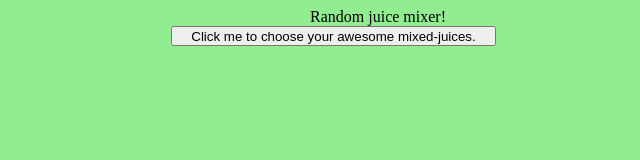
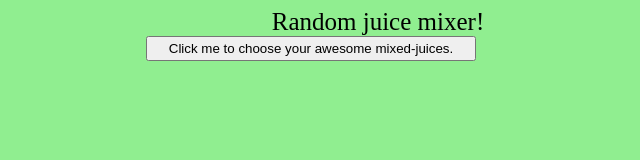
Before and after one commit to Koding22/array, a plain HTML site: page index.html in a window 1280 px wide. Shown: the whole page, without its empty margins (262-902 px from the left). Drawn offline with Linux system fonts and the light colour scheme.

Commit message:
fixed the names

```diff
--- a/css/style.css
+++ b/css/style.css
@@ -7,10 +7,10 @@ h1{
 }
 header{
 	text-align: center;
-
+	font-size: 25px;
 }
 button{
-	margin-left: 425px;
-	height: 20px;
-	width: 325px;
+	margin-left: 400px;
+	height: 25px;
+	width: 330px;
 }
--- a/js/index.js
+++ b/js/index.js
@@ -1,5 +1,5 @@
-var Juice = ["normal Peach juice", " warm Gatorade", "Perrier",
- "calamansi", "pepsi", "unsparkling sparkling water", "lemon tea"]
+var Juice = ["normal peach juice", " grape Gatorade", "Perrier",
+ "calamansi", "pepsi", "warm sparkling water", "lemon tea"]
 
  function pickJuice(){
  	//Sets avariable called JuiceNumber that wil have a random Whole Number
```
